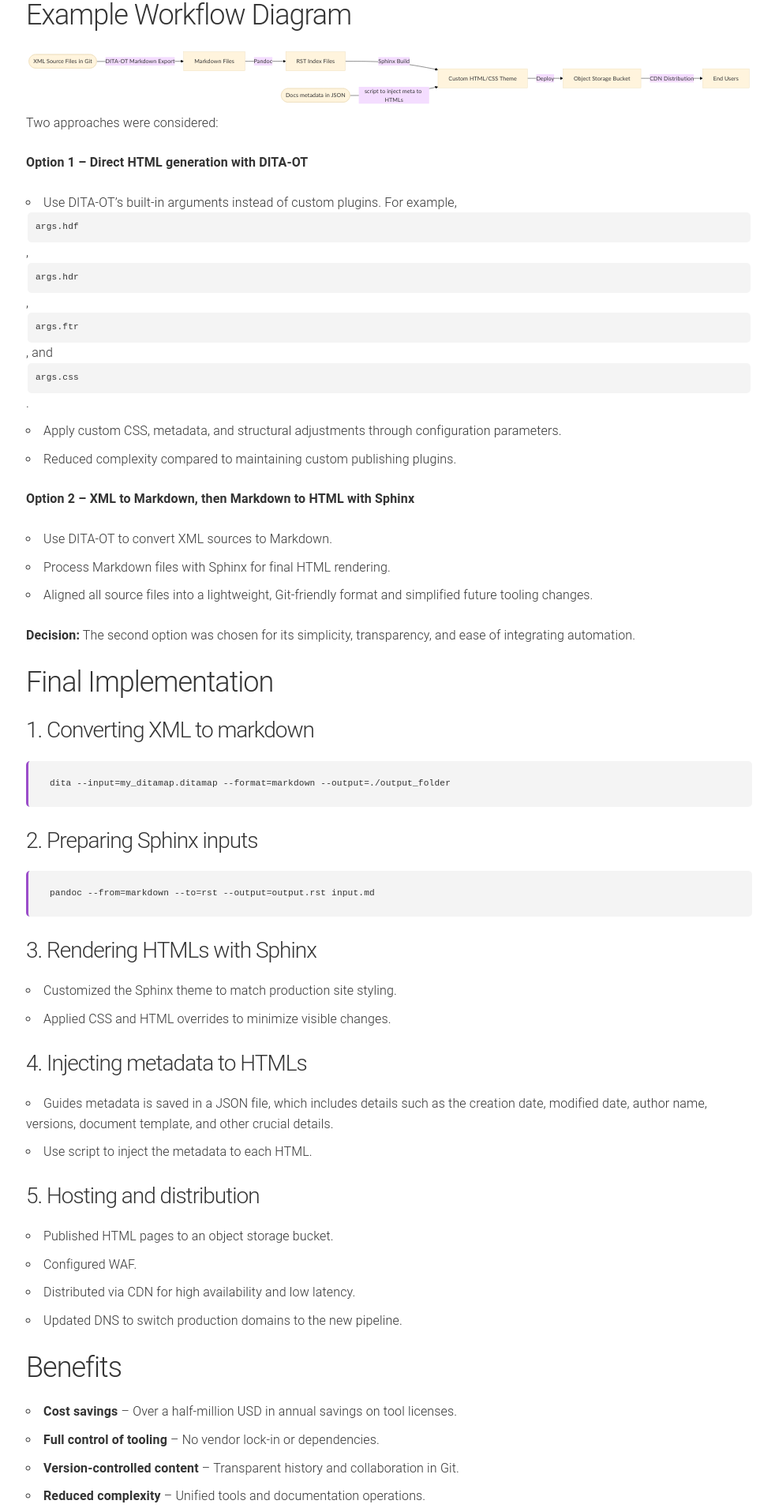
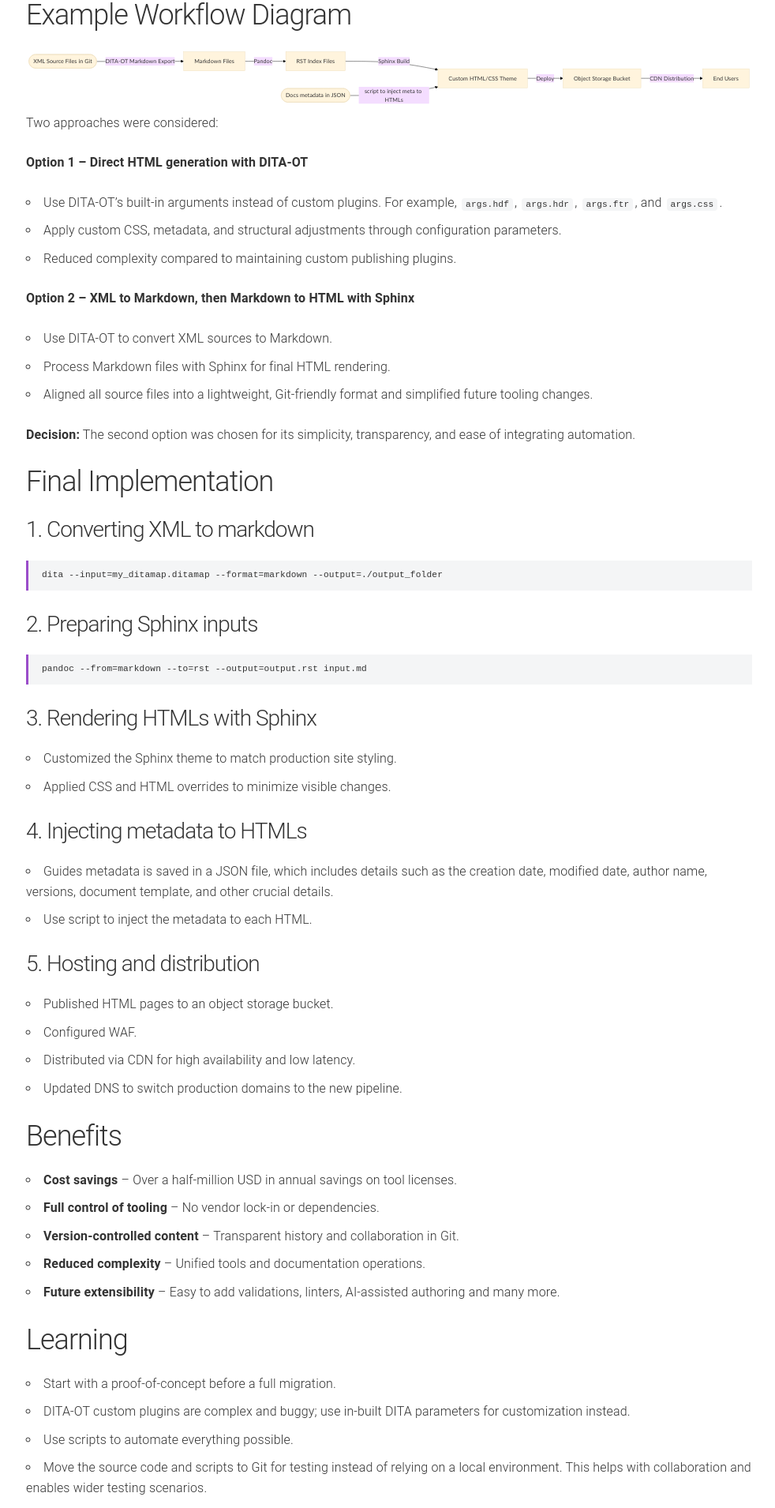
Before and after one commit to veera-linga/blogs, a Jekyll site: the page built from implementing-docs-as-code.md, in a window 1280 px wide. Shown: the part 840-2750 px from the top of the page at 79% size, without its empty margins (147-1129 px from the left). Built offline with Jekyll 4.4.1, drawn with Linux system fonts in a browser that asks for light colours; our own code applies the rules of GitHub Pages for plain Markdown files.

Commit message:
Update custom.css
Signed-off-by: veera <124036467+veera-linga@users.noreply.github.com>

```diff
--- a/assets/css/custom.css
+++ b/assets/css/custom.css
@@ -60,16 +60,6 @@
   color: #333;
 }
 
-pre, code {
-  overflow-x: auto;   /* Adds a scrollbar if the code is too long */
-  white-space: pre;   /* Keeps formatting exactly as written */
-  word-wrap: normal;  /* Prevents words from breaking onto new lines */
-  display: block;     /* Ensures it behaves as a container */
-  padding: 1rem;
-  background: #f4f4f4; /* Optional: gives code a light grey background */
-  border-radius: 5px;
-}
-
 /* ==========================
    Footer
 ========================== */
```
